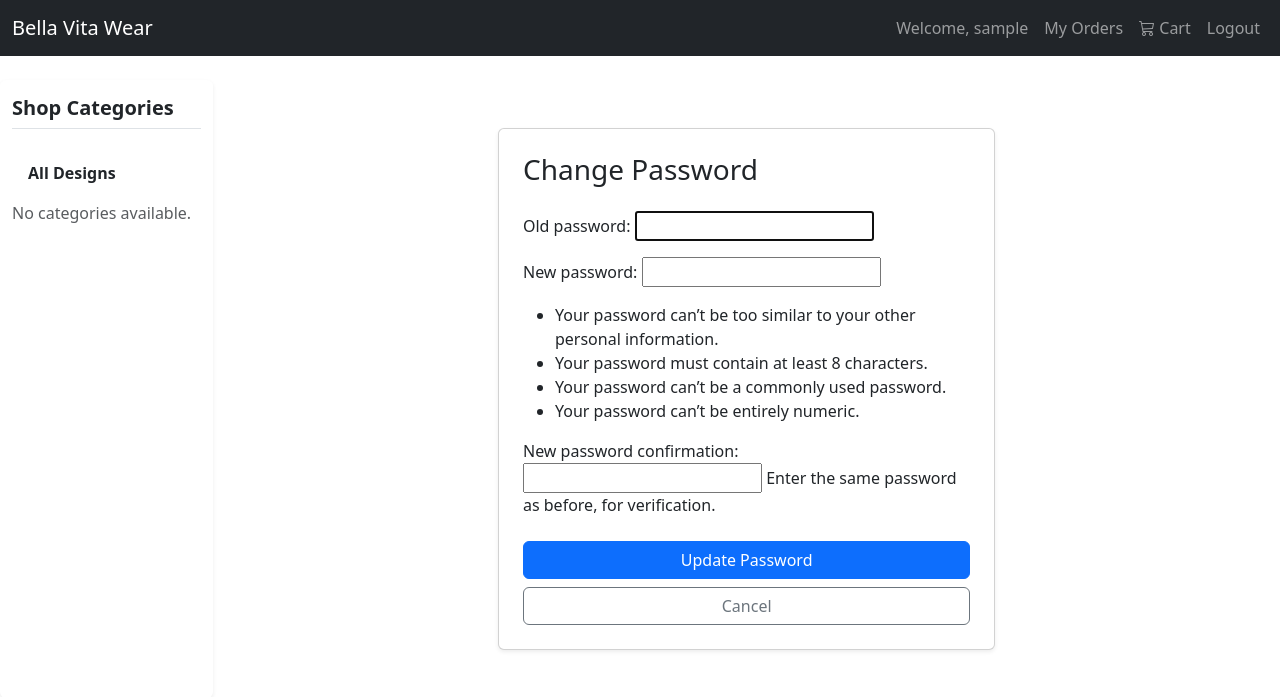
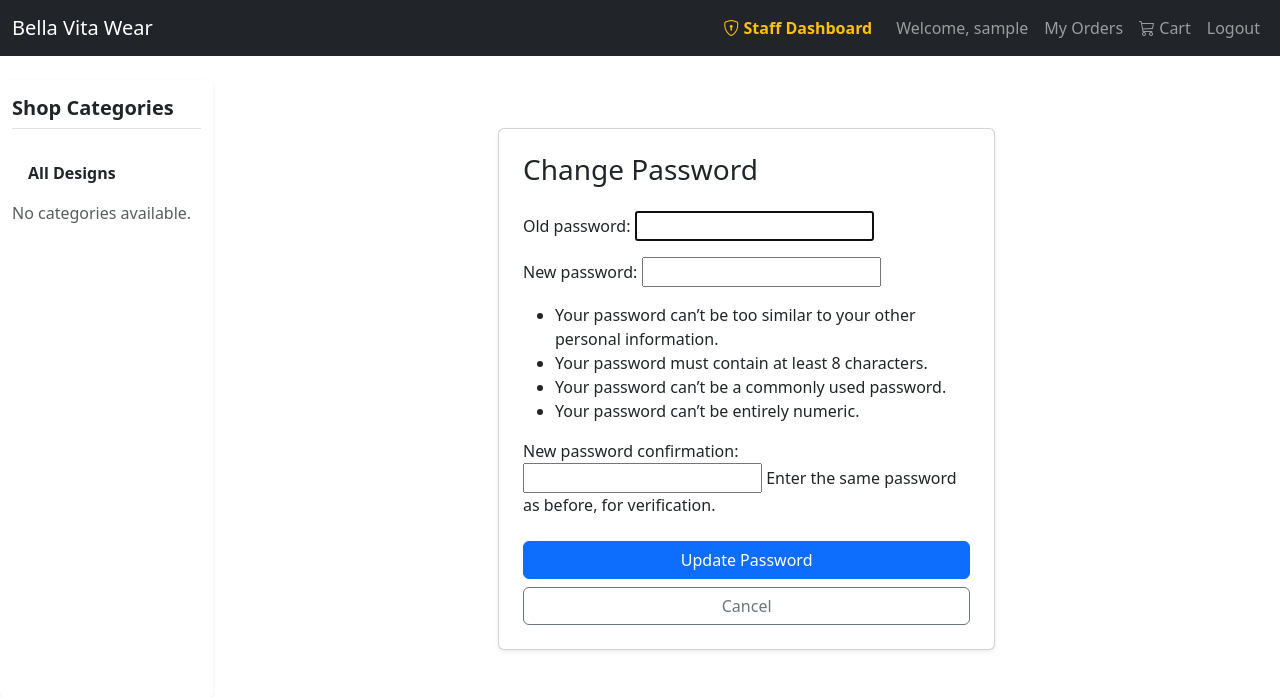
Before and after one commit to BorislavKaradzhov/Bella-Vita-Wear, a Django app: page /accounts/password/ in a window 1280 px wide. Shown: the top 697 px of the page. Run offline with Django 5.2, Linux system fonts and the light colour scheme; the visitor is signed in with stand-in values (Sample User, id 1); data that the repository does not hold is empty; parts of the project's set-up code (start-up, migrations or seed data) failed here and were passed over.

Commit message:
Added a 'Staff Dashboard' navigation bar link for staff members authenticated through the customer-facing login portal.

```diff
--- a/templates/base.html
+++ b/templates/base.html
@@ -23,8 +23,17 @@
             <div class="collapse navbar-collapse" id="navbarNav">
                 <ul class="navbar-nav ms-auto">
                     {% if user.is_authenticated %}
+
+                        {% if user.is_staff %}
+                            <li class="nav-item me-2">
+                                <a class="nav-link text-warning fw-bold" href="{% url 'admin_order_list' %}">
+                                    <i class="bi bi-shield-lock"></i> Staff Dashboard
+                                </a>
+                            </li>
+                        {% endif %}
+
                         <li class="nav-item">
-                            <a class="nav-link" href="#">Welcome, {{ user.username }}</a>
+                            <a class="nav-link" href="{% url 'profile' %}">Welcome, {{ user.username }}</a>
                         </li>
                         <li class="nav-item">
                             <a class="nav-link" href="{% url 'order-history' %}">My Orders</a>
```
